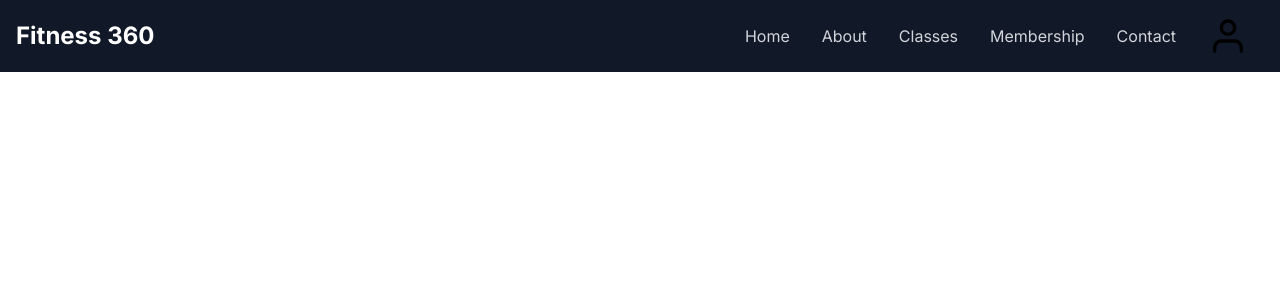
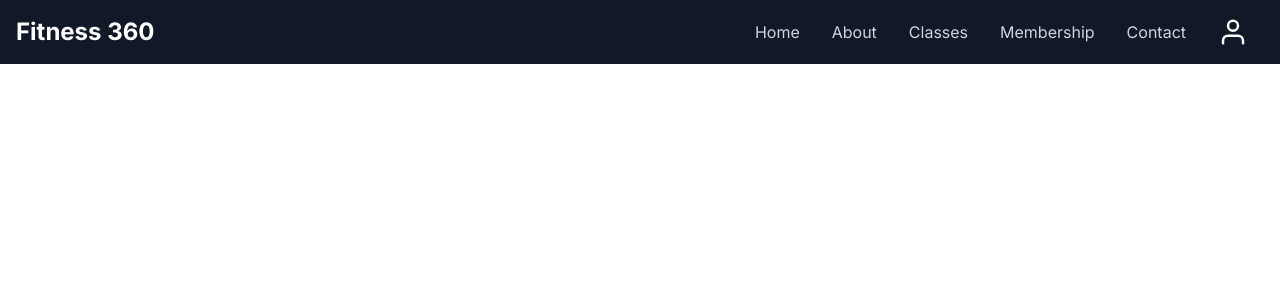
Before and after one commit to MrRamPoudel/GYM, a Next.js app: page / in a window 1280 px wide. Shown: the top 300 px of the page. Built offline with nearby package versions, Linux system fonts and the light colour scheme.

Commit message:
Change user icon color

```diff
--- a/app/page.tsx
+++ b/app/page.tsx
@@ -1,5 +1,3 @@
-import Image from 'next/image'
-
 export default function Home() {
   return (
     <div><nav className="bg-gray-900">
@@ -15,12 +13,12 @@ export default function Home() {
           <a href="#" className="text-gray-300 hover:text-white px-4">Membership</a>
           <a href="#" className="text-gray-300 hover:text-white px-4">Contact</a>
           <a href="#" className="text-gray-300 hover:text-white px-4">
-          <svg xmlns="http://www.w3.org/2000/svg" width="40px" height="40px" viewBox="0 0 24 24">
+          <svg xmlns="http://www.w3.org/2000/svg" width="30px" height="30px" viewBox="0 0 24 24">
           <title/>
           <g id="Complete"><g id="user">
           <g>
-          <path d="M20,21V19a4,4,0,0,0-4-4H8a4,4,0,0,0-4,4v2" fill="none" stroke="#000000" stroke-linecap="round" stroke-linejoin="round" stroke-width="2"/>
-          <circle cx="12" cy="7" fill="none" r="4" stroke="#000000" stroke-linecap="round" stroke-linejoin="round" stroke-width="2"/>
+          <path d="M20,21V19a4,4,0,0,0-4-4H8a4,4,0,0,0-4,4v2" fill="none" stroke="#ffffff" stroke-linecap="round" stroke-linejoin="round" stroke-width="2"/>
+          <circle cx="12" cy="7" fill="none" r="4" stroke="#ffffff" stroke-linecap="round" stroke-linejoin="round" stroke-width="2"/>
           </g>
           </g></g>
           </svg>
```
